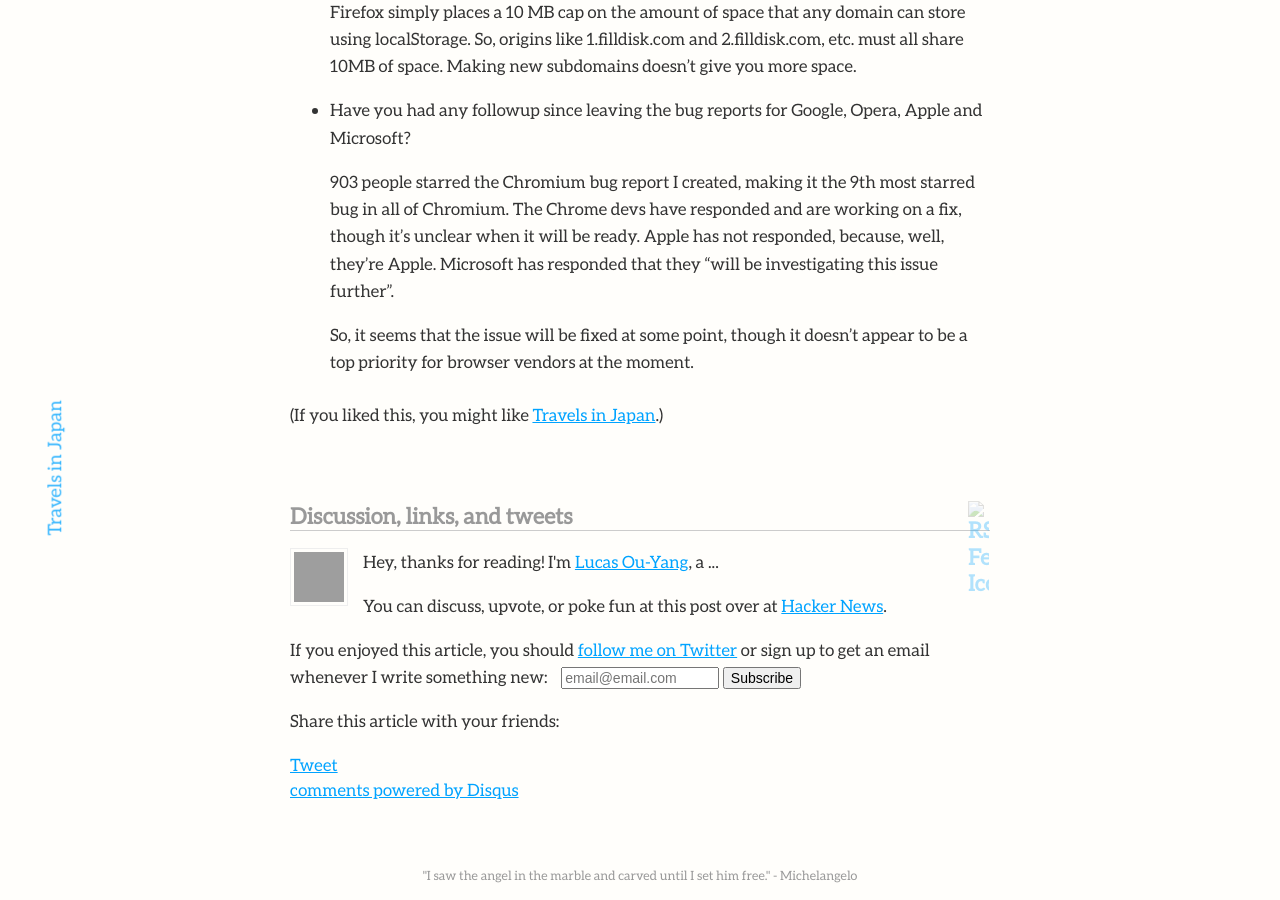
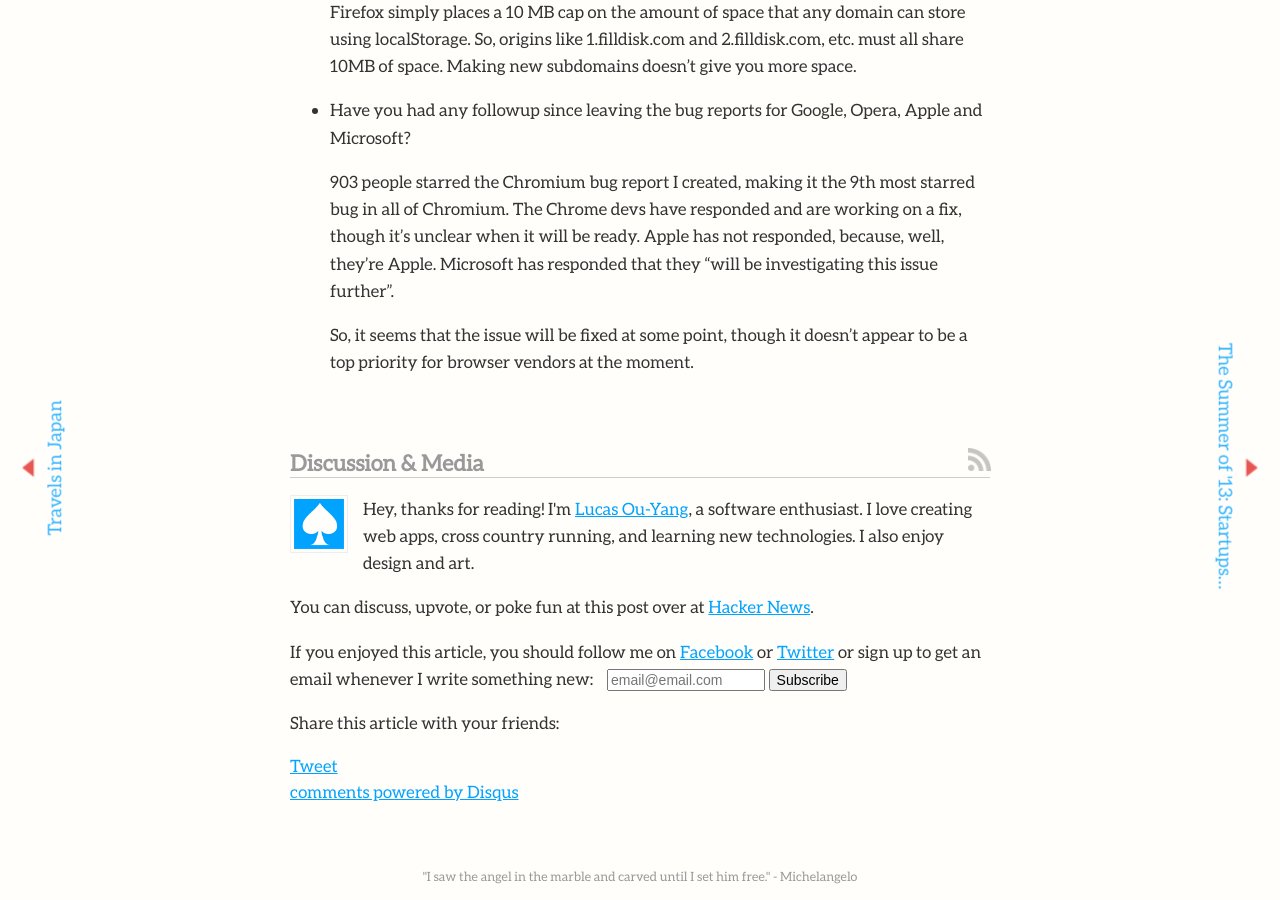
Before and after one commit to codelucas/codelucas.com, a Jekyll site: the page built from _posts/2013-02-27-fill-disk.md, in a window 1280 px wide and 900 px high, scrolled down 3202 px. Built offline with Jekyll 4.4.1, drawn with Linux system fonts in a browser that asks for light colours; Markdown is read by kramdown in place of the engine named in the settings; comment, search, counter and statistics services are not loaded; some of the changed lines change nothing that is shown; grey boxes are pictures that could not be loaded.

Commit message:
Added Summer '13 post, changed layouts, added logos.

```diff
--- a/_config.yml
+++ b/_config.yml
@@ -1,5 +1,6 @@
 exclude: [config.rb, nginx.conf, Makefile, README.md, build.sh, .gitignore, .gitmodules]
 destination: /home/louyang/webapps/codelucas/
+source: /home/louyang/codelucas_dev/
 markdown: rdiscount
 pygments: true
 permalink: /:title
--- a/_layouts/layout.html
+++ b/_layouts/layout.html
@@ -7,7 +7,7 @@
   Lucas Ou-Yang
   http://codelucas.com
 
-  "I saw the angel in the marble and carved until I set him free." — Michelangelo
+  "I saw the angel in the marble and carved until I set him free." - Michelangelo
 
   -->
   {% capture meta_desc %}{% if page.summary %}{{ page.summary }}{% else %}Hi! My name is Lucas, i'm passionate about software & art. I build web applications and distance run in my spare time.{% endif %}{% endcapture %}
@@ -25,7 +25,7 @@
   <meta property="fb:admins" content="" />
   <meta property="fb:app_id" content="" />
   <link rel="author" href="https://plus.google.com/108352969036344290601" />
-  <link rel="icon" type="image/png" href="http://codelucas.com/favicon.ico">
+  <link rel="icon" type="image/png" href="/favicon.ico">
 
   {% if page.class == "post" %}
   <link rel="canonical" href="http://codelucas.com{{ page.url }}/" />
--- a/_layouts/post.html
+++ b/_layouts/post.html
@@ -26,31 +26,31 @@
 
   {{ content }}
 
-  {% if site.related_posts %}<p>(If you liked this, you might like <a href="{{ site.related_posts[0].url }}/">{{ site.related_posts[0].title }}</a>.)</p>{% endif %}
+  <!-- {% if site.related_posts %}<p>(If you liked this, you might like <a href="{{ site.related_posts[0].url }}/">{{ site.related_posts[0].title }}</a>.)</p>{% endif %} -->
 
 </article>
 
 <section class="meta">
   <h3>
-    Discussion, links, and tweets
-    <a class="rss" href="http://feeds.feedburner.com/feross" title="Subscribe to the Feross.org Feed">
+    Discussion & Media
+    <a class="rss" href="http://feeds.feedburner.com/" title="Subscribe to the codelucas.com Feed">
       <img src="/images/rss.png" alt="RSS Feed Icon" />
     </a>
   </h3>
 
   <section class="copy">
-    <form action="http://feedburner.google.com/fb/a/mailverify" method="post" target="popupwindow" onsubmit="window.open('http://feedburner.google.com/fb/a/mailverify?uri=feross', 'popupwindow', 'scrollbars=yes,width=550,height=520');return true">
+    <form action="http://feedburner.google.com/fb/a/mailverify" method="post" target="popupwindow" onsubmit="window.open('http://feedburner.google.com/fb/a/mailverify?uri=USERNAME_HERE', 'popupwindow', 'scrollbars=yes,width=550,height=520');return true">
       <p>
 
         <a href="https://twitter.com/codelucas" class="avatar">
-          <img src="/images/F.png" height="50" width="50" alt="Lucas Ou-Yang" />
+          <img src="/images/logo_small.png" height="50" width="50" alt="Lucas Ou-Yang" />
         </a>
-        Hey, thanks for reading! I'm <a href="/about/">Lucas Ou-Yang</a>, a ...
+        Hey, thanks for reading! I'm <a href="/about/">Lucas Ou-Yang</a>, a software enthusiast. I love creating web apps, cross country running, and learning new technologies. I also enjoy design and art.
       </p>
 
       {% if page.hn %}<p>You can discuss, upvote, or poke fun at this post over at <a href="{{ page.hn }}">Hacker News</a>.</p>{% endif %}
       <p>
-        If you enjoyed this article, you should <a href="https://twitter.com/feross">follow me on Twitter</a> or sign up to get an email whenever I write something new:
+        If you enjoyed this article, you should follow me on <a href="http://facebook.com/lucas.ouyang.7">Facebook</a> or <a href="https://twitter.com/lucasouyang">Twitter</a> or sign up to get an email whenever I write something new:
 
         <input type="email" name="email" placeholder="email@email.com"/>
         <input type="hidden" value="feross" name="uri"/>
--- /dev/null
+++ b/_posts/2013-09-27-summer-of-13.md
@@ -0,0 +1,95 @@
+---
+layout: post
+title: "The Summer of '13: Startups, Pennapps, and Reflection"
+tags:
+- life
+- hackathons
+- wintria
+---
+
+Today is the first day of school and Summer is now officially over!
+
+My friend [Nithin](http://nithinjilla.com) and I incorporated an investor backed startup, [Wintria](http://wintria.com).  I also bought a car, almost got scammed, interned at Canon, and attended my first hackathon.
+
+All of it was awesome and the perfect SoCal weather made it better. But more importantly, these experiences, some good and some bad, allowed for reflection.
+
+![2003 Ford Mustang, got it for $5K](/images/mustang.jpg)
+
+###Wintria - Our Startup
+
+Working with Nithin on Wintria has been a great experience so far. The challenge that Wintria is trying to solve is intimate to me and I love it. There are millions of ways to aggregate and present news content, but to do it sensibly and elegantly to the user, then the task becomes a real challenge. **This is our goal**. Think of `Reddit's subreddit dynamic` or `Twitter's 140 character limit`.
+
+<u>These distinctive traits can change everything about a media platform</u>. There are serious opportunities in this field. The big software giants like Facebook and Yahoo are acquiring content aggregators and curators left and right.
+
+<!--
+![Yahoo is on an acquisition streak](/images/mayer.jpg)
+
+Nithin, who recently graduated, has been a mentor to me over the past few months. He documents and re-analyzes everything. Our personalities and skills are unique and they complement each other greatly. As a result, we get into a lot of disagreements but we have learned a lot from each other. One of my biggest mistakes was that I had a habit of taking individual feedback for Wintria way to seriously and personal. If Nithin wasn't  there to stop me, i'd literally listen to user after user and implement their advice one by one. Sometimes the feedback from one user would even contradict the feedback from another user! I'm trying too hard to please everyone instead of looking at the bigger picture.
+
+
+![Hard work back at the dorm](/images/work_at_dorm.jpg)
+
+Above anything else, the main piece of advice which Nithin has passed down to me is that stubbornness slows progress down.
+
+> You can't do everything by yourself, and we can't do everything by ourselves. - Nithin Jilla
+
+Wintria's first investor and friend has also been a great mentor for the two of us. We will work our hardest on the company and the product together. Visit our facebook or twitter pages for updates.
+-->
+###The Scam - Dangers of entrepreneurship
+
+Before Summer started, an older & established man approached one of my TA's, my friend, and myself for the opportunity of forming a startup with him. *I'm not comfortable naming anyone*.
+
+For our first 2 meetings, he impressed the hell out of us. He drove us in this huge S class Mercedes and treated us to the [nicest restaurant](http://www.montagelagunabeach.com/) in Laguna Beach with the intention of asking us to build him a `prototype`. Every girl in that restaurant was super attractive and the menu's didn't have prices on them.
+
+What had begun to bother me was the repetition of the phrase `we are all cofounders` and  `equal shares`. This was weird because he would only talk about the prototype and the product with us. A lot of legal, IP, funding, company issues were simply never raised. Whenever I asked something that was slightly inquisitive, he would say something about how we will all make a billion dollars. <u>This gave me an unsettling feeling</u>.
+
+> I created an impression for myself that this figure was a modern day conman. Everything about him began strain me: his way of dress, how he talked to us students, it all felt very manipulative.
+
+I asked him for a timeline of our operations after the prototype, **no response**. After that, I angrily decided to back out. I later found out from the TA that both the startup and prototype both did not work out at all..
+
+
+<!-- ![The restaurant we went to](/images/the_montage.jpg) -->
+
+If you don't feel comfortable with a group of people, whatever the occasion, get to the bottom of why you are not feeling comfortable. Human [`fight or flight`](http://en.wikipedia.org/wiki/Fight-or-flight_response) instinct is powerful.
+
+<!--
+###Internship at Canon
+
+Interning at Canon was lots of fun. We touched upon and used a lot of services, like apache SOLR, Hadoop, Hbase, etc. I don't think I can get more specific than that though because of NDA reasons!
+
+![Canon's Irvine campus is beautiful](/images/canon_campus.jpg)
+
+
+I loved my coworkers. Sam, Quinten, Fernando, you guys are all awesome people and excellent engineers. Hari, you are a legend. I literally want to be like you when I grow up. Hari is a middle aged security engineer who drives a porshe and gives no fucks. Al prefers to stay anonymous, even on the web, so I can't say much except he has taught me a lot! Craig, you are an excellent manager! It was fun having lunch with you and working with you guys.
+
+-->
+###Pennapps 2013 - Awesome Hacks
+
+
+[Pennapps](http://pennapps.com), which is held at UPenn twice a year, is America's `largest college hackathon`. Attending it was very enlightening because it was my first [hackathon](https://www.google.com/search?q=define%3Ahackathon&oq=define) and I never really had the chance to sit down with a big group of other people who genuinely enjoyed building stuff. Some of the projects which were created required a **deep** understanding in multiple fields and disciplines, not just software.
+
+Compared to local or smaller school sponsored hackathons, this was on a whole new level. Contestants came from over **100 universities** all over the globe and free food and tons of sponsor gear were provided! I ended up recieving $100 in AWS credit, $2000 appengine credit, and 10GB Dropbox storage! Oh, and unlimited free tshirts :)
+
+Also, a lot of the companies which sponsored the event presented their services and [API's](http://2013f.pennapps.com/apis.html) for free usage to the contestants. This was amazing because I wasen't aware of the API's and many seemed very useful. I especially loved [`firebase`](https://www.firebase.com/) and [`twilio`](http://twilio.com/). All in all, a lot of cool stuff was built. Also, Pennsylvania and Philidelphia are both gorgeous. Check out my submission: [SocialRank](http://socialrank.codelucas.com)
+
+<iframe width="560" height="315" src="//www.youtube.com/embed/LgHS_-L8iVs" frameborder="0" allowfullscreen=""></iframe>
+
+<!--
+<div class="album clearfix" style="width:100%;"><a class="photo" href="/images/mayor_philly.jpg"><img class="thumb" src="/images/mayor_philly.jpg"></a></div>
+[Mayor of Philly speaking!](/images/mayor_philly.jpg) -->
+
+<!-- ![Tired already? It's only 6AM](/images/tired_already.jpg) -->
+
+<!-- ![Pennsylvania is gorgeous](/images/penn_gorgeous.jpg) -->
+
+If I could change something about my experience, I regret not going with a team. A lot of the teams there had shifts where one person would work while others slept or ate. This was much harder if you were alone, especially without any other friends there.
+
+###Conclusion
+
+Summer was great. My close friend from high school, Jake, came down to SoCal from Seattle to visit! I also got to visit home with my family before school started. Basketball with my brother & friends friends was fun! <u>Tommy, Jack, Bryce</u>.
+
+But i'm back on campus now and ready for the next year. Check out this awesome view from my new apartment.
+
+![The view from my balcony](/images/balcony.jpg)
+
+Goodbye for now!
```
Also changed, not shown: images/balcony.jpg (added), images/logo_small.png (added), images/mayer.jpg (added), images/mayor_philly.jpg (added), images/rss.png (added), images/the_montage.jpg (added), images/up.png (added), images/work_at_dorm.jpg (added), 4 other files.
